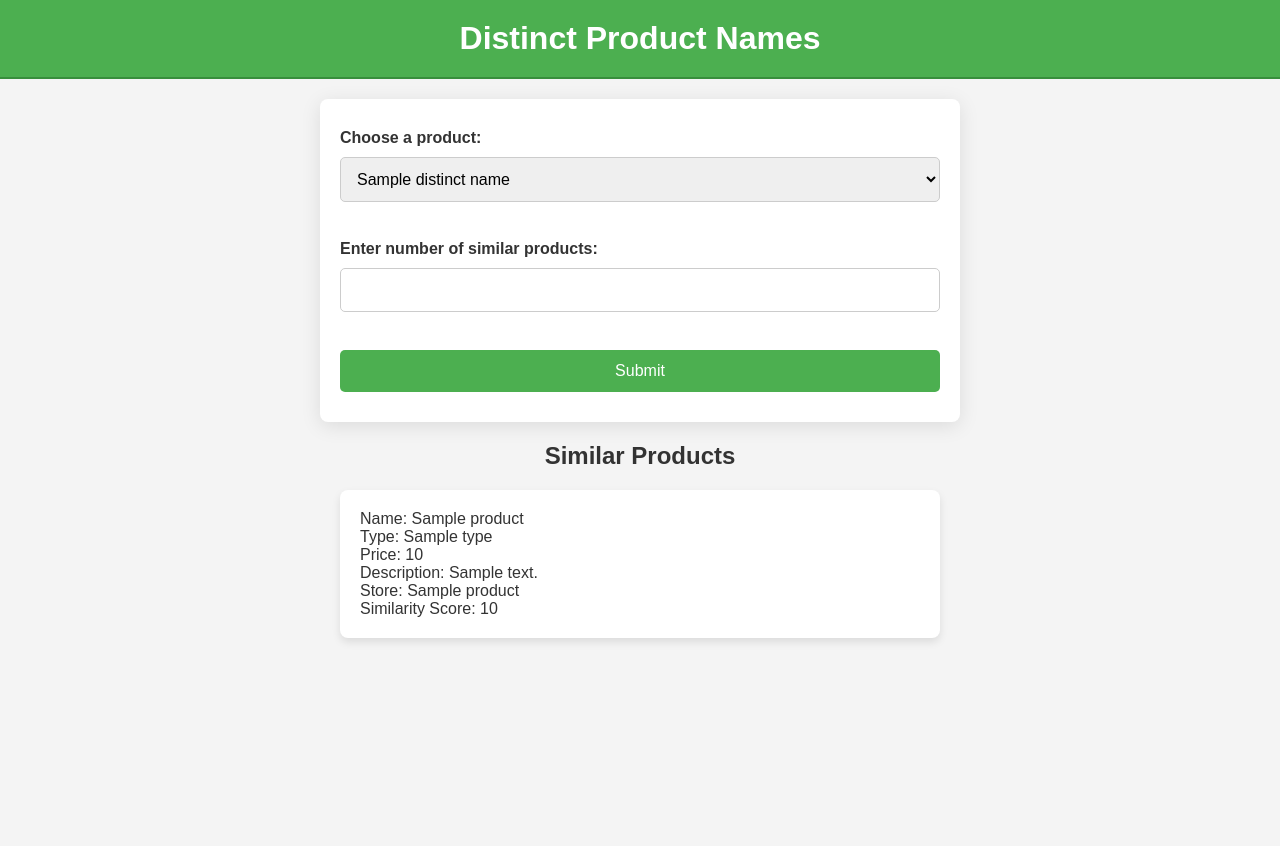
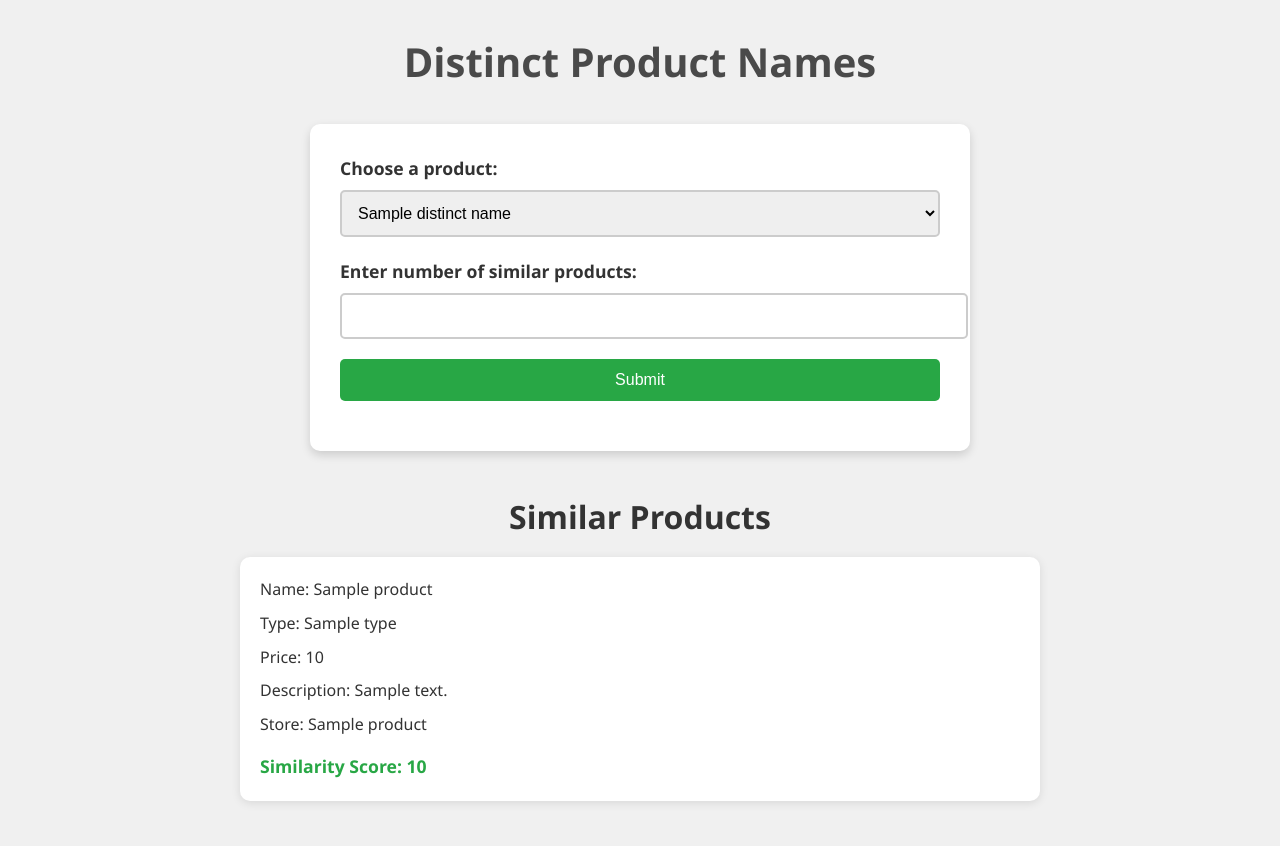
Before and after one commit to shriram-17/LangChain-Learning, a Flask app: template src/templates/index.html in a window 1280 px wide. Before the commit the page ends 642 px from the top, so only its background shows below. Run offline with Flask 3, Linux system fonts and the light colour scheme; the template is opened without the code that fills it: most values are stand-ins (such as "Sample title", 1, 10 or a date in 2020).

Commit message:
added the css file

```diff
--- a/src/templates/index.html
+++ b/src/templates/index.html
@@ -5,120 +5,7 @@
     <meta charset="UTF-8">
     <meta name="viewport" content="width=device-width, initial-scale=1.0">
     <title>Product Similarity Search</title>
-    <style>
-        /* static/css/styles.css */
-body {
-    font-family: 'Arial', sans-serif;
-    margin: 0;
-    padding: 0;
-    background-color: #f4f4f4;
-    color: #333;
-}
-
-h1 {
-    background-color: #4CAF50;
-    color: white;
-    padding: 20px;
-    text-align: center;
-    margin: 0;
-    border-bottom: 2px solid #388E3C;
-}
-
-form {
-    padding: 20px;
-    background-color: white;
-    max-width: 600px;
-    margin: 20px auto;
-    box-shadow: 0 4px 20px rgba(0, 0, 0, 0.1);
-    border-radius: 8px;
-}
-
-label {
-    font-weight: bold;
-    margin-top: 10px;
-    display: block;
-}
-
-select, input[type="number"], button {
-    margin: 10px 0;
-    padding: 12px;
-    width: 100%;
-    border-radius: 5px;
-    border: 1px solid #ccc;
-    box-sizing: border-box;
-    font-size: 16px;
-}
-
-select:focus, input[type="number"]:focus {
-    border-color: #4CAF50;
-    outline: none;
-}
-
-button {
-    background-color: #4CAF50;
-    color: white;
-    border: none;
-    cursor: pointer;
-    font-size: 16px;
-    transition: background-color 0.3s ease;
-}
-
-button:hover {
-    background-color: #45a049;
-}
-
-h2 {
-    color: #333;
-    text-align: center;
-    margin: 20px 0;
-}
-
-ul {
-    list-style-type: none;
-    padding: 0;
-    max-width: 600px;
-    margin: 20px auto;
-}
-
-li {
-    background-color: white;
-    padding: 20px;
-    margin: 10px 0;
-    border-radius: 8px;
-    box-shadow: 0 4px 8px rgba(0, 0, 0, 0.1);
-    transition: transform 0.2s ease;
-}
-
-li:hover {
-    transform: translateY(-3px);
-}
-
-li br {
-    margin-bottom: 10px;
-}
-
-p {
-    text-align: center;
-    color: #999;
-    font-style: italic;
-}
-
-/* Responsive Styles */
-@media (max-width: 600px) {
-    form {
-        margin: 10px;
-        padding: 15px;
-    }
-
-    h1 {
-        font-size: 24px;
-    }
-
-    button, select, input[type="number"] {
-        font-size: 14px;
-    }
-}
-    </style>
+    <link rel="stylesheet" type="text/css" href="{{ url_for('static', filename='css/styles.css') }}">
 </head>
 <body>
     <h1>Distinct Product Names</h1>
@@ -130,12 +17,12 @@ p {
             {% endfor %}
         </select>
 
-        <br><br>
+        <br>
 
         <label for="num_products">Enter number of similar products:</label>
         <input type="number" id="num_products" name="num_products" min="1" required>
 
-        <br><br>
+        <br>
 
         <button type="submit">Submit</button>
     </form>
@@ -145,14 +32,15 @@ p {
     <ul>
         {% for product in similar_products %}
         <li>
-            Name: {{ product['name'] }} <br>
-            Type: {{ product['type'] }} <br>
-            Price: {{ product['price'] }} <br>
-            Description: {{ product['description'] }} <br>
-            Store: {{ product['store_name'] }} <br>
-            Similarity Score: {{ product['score'] }}
+            <div class="product-info">
+                <div class="product-name">Name: {{ product['name'] }}</div>
+                <div class="product-type">Type: {{ product['type'] }}</div>
+                <div class="product-price">Price: {{ product['price'] }}</div>
+                <div class="product-description">Description: {{ product['description'] }}</div>
+                <div class="product-store">Store: {{ product['store_name'] }}</div>
+            </div>
+            <div class="product-score">Similarity Score: {{ product['score'] }}</div>
         </li>
-        <br>
         {% endfor %}
     </ul>
     {% else %}
--- /dev/null
+++ b/static/css/styles.css
@@ -0,0 +1,138 @@
+/* Reset some default styles */
+body, h1, h2, p {
+    margin: 0;
+    padding: 0;
+}
+
+/* Set basic styles for the body */
+body {
+    font-family: 'Segoe UI', Tahoma, Geneva, Verdana, sans-serif;
+    background-color: #f0f0f0; /* Softer background color */
+    color: #333;
+    line-height: 1.6;
+    padding: 30px;
+}
+
+/* Center and style the main title */
+h1 {
+    text-align: center;
+    color: #4a4a4a; /* Darker shade for the main title */
+    margin-bottom: 30px;
+    font-size: 2.5rem; /* Larger title */
+    font-weight: 700;
+}
+
+/* Style the form */
+form {
+    max-width: 600px;
+    margin: 0 auto;
+    background: #ffffff; /* White background for form */
+    padding: 30px;
+    border-radius: 10px;
+    box-shadow: 0 4px 10px rgba(0, 0, 0, 0.15); /* Softer shadow */
+    transition: all 0.3s ease; /* Smooth transition for hover */
+}
+
+form:hover {
+    transform: translateY(-2px); /* Lift effect on hover */
+}
+
+/* Style labels and input fields */
+label {
+    display: block;
+    margin-bottom: 8px;
+    font-weight: bold;
+    font-size: 1.1rem;
+}
+
+select, input[type="number"], button {
+    width: 100%;
+    padding: 12px; /* Increased padding for inputs */
+    margin-bottom: 20px;
+    border: 2px solid #ccc; /* Thicker border */
+    border-radius: 5px;
+    font-size: 1rem;
+    transition: border 0.3s ease;
+}
+
+select:focus, input[type="number"]:focus {
+    border-color: #28a745; /* Green border on focus */
+    outline: none; /* Remove outline */
+}
+
+button {
+    background-color: #28a745; /* Green button */
+    color: white;
+    border: none;
+    cursor: pointer;
+    font-size: 16px;
+    padding: 12px;
+    border-radius: 5px;
+    transition: background-color 0.3s ease, transform 0.3s ease; /* Transition effects */
+}
+
+button:hover {
+    background-color: #218838; /* Darker green on hover */
+    transform: translateY(-2px); /* Lift effect on hover */
+}
+
+/* Style for similar products section */
+h2 {
+    margin-top: 40px;
+    text-align: center;
+    color: #333;
+    font-size: 2rem; /* Larger section title */
+}
+
+ul {
+    list-style-type: none;
+    padding: 0;
+    max-width: 800px;
+    margin: 0 auto;
+}
+
+li {
+    background: #fff;
+    padding: 20px;
+    margin: 15px 0;
+    border-radius: 10px;
+    box-shadow: 0 2px 10px rgba(0, 0, 0, 0.1);
+    transition: transform 0.3s ease; /* Smooth transition */
+}
+
+li:hover {
+    transform: scale(1.02); /* Slight zoom effect on hover */
+}
+
+.product-info {
+    margin-bottom: 15px;
+}
+
+.product-info div {
+    margin-bottom: 8px;
+}
+
+.product-score {
+    font-weight: bold;
+    color: #28a745;
+    font-size: 1.1rem; /* Slightly larger score text */
+}
+
+/* Style for when no similar products are found */
+p {
+    text-align: center;
+    font-size: 18px;
+    color: #777;
+    margin-top: 20px;
+}
+
+/* Add some media queries for responsiveness */
+@media (max-width: 600px) {
+    form {
+        padding: 20px; /* Less padding on small screens */
+    }
+
+    h1, h2 {
+        font-size: 1.8rem; /* Smaller title on small screens */
+    }
+}
```
